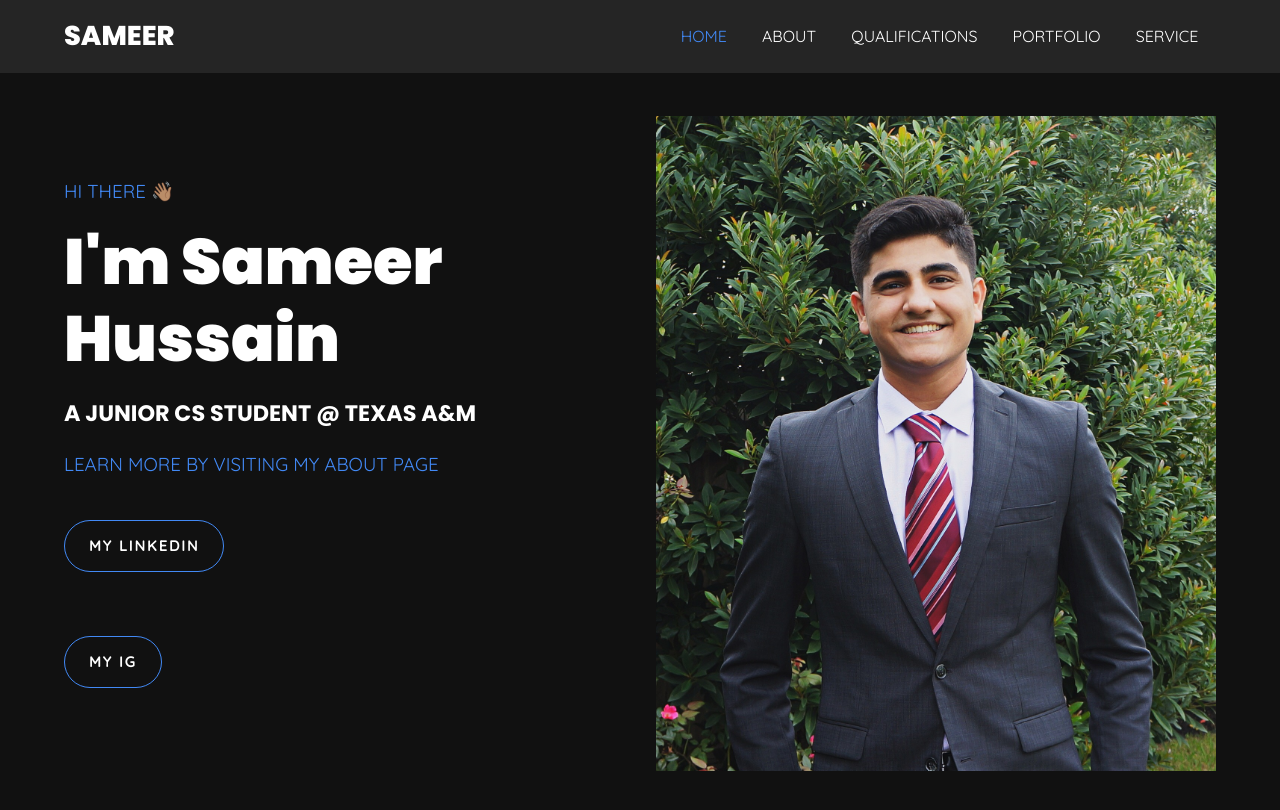
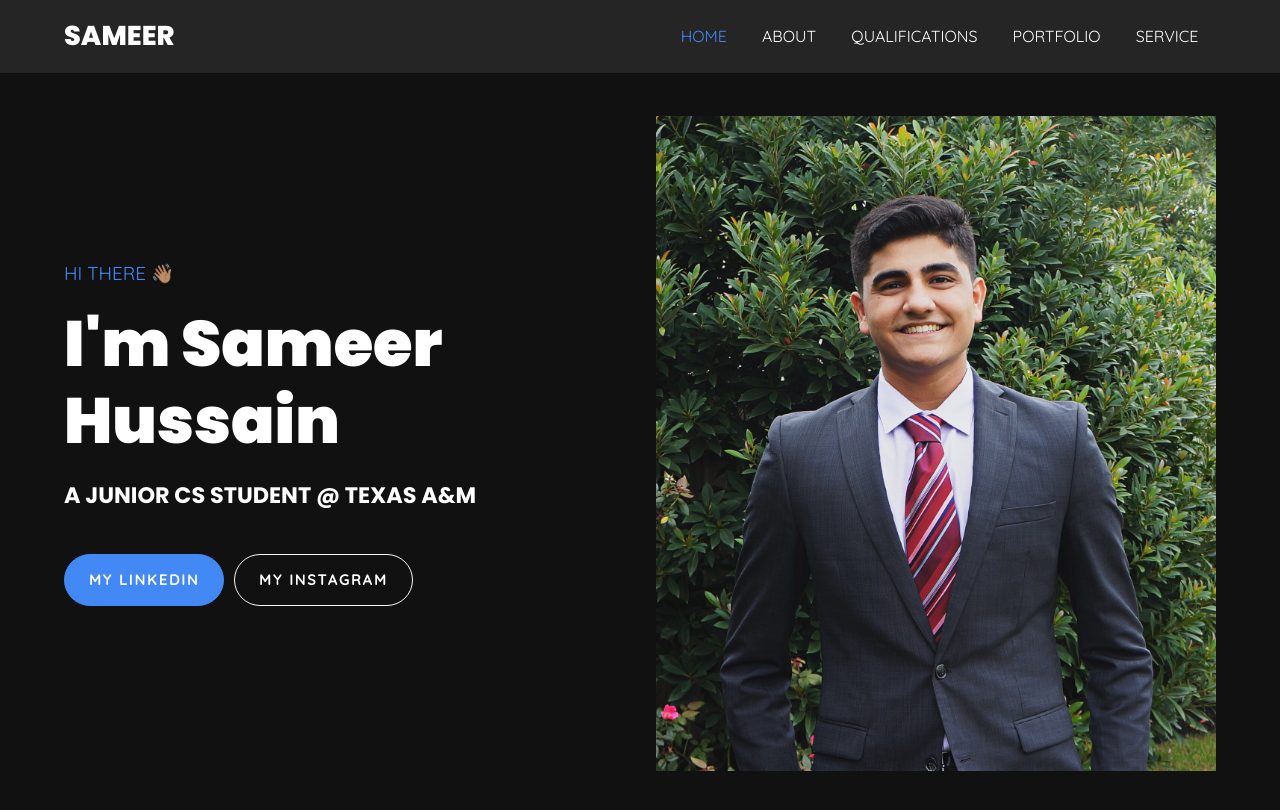
Before and after one commit to sameer-h/sameer-h.github.io, a plain HTML site: page index.html in a window 1280 px wide. Drawn offline with Linux system fonts and the light colour scheme.

Commit message:
cleaning up home page

```diff
--- a/index.html
+++ b/index.html
@@ -2,7 +2,6 @@
 <html>
   <head>
     <meta charset="utf-8">
-    <title>Home</title>
     <meta name="viewport" content="width=device-width, initial-scale=1">
     <meta name="description" content="My Portfolio" />
     <meta name="title" property="og:title" content="My Portfolio" />
@@ -65,22 +64,12 @@
       <div class = "row">
         <div class = "row-left">
           <h3>Hi there 👋🏽</h3>
-          <h1>I'm sameer hussain</h1>
+          <h1>i'm sameer hussain</h1>
           <h2>a junior cs student @ texas a&m</h2>
-          <h3>Learn more by visiting my about page</h3>
           <div class = "home-pg-btn">
-            <a href="https://www.linkedin.com/in/sameer-hussain-0933b019b/">
-              <button type = "button" class = "btn">my linkedIn</button>
-            </a>
+            <button type = "button" class = "btn"> <a href = "https://www.linkedin.com/in/sameer-hussain-0933b019b/">my linkedin</a></button>
+            <button type = "button" class = "btn"> <a href = "https://www.instagram.com/sameerhussa.in/">my instagram <i class = "fab fa-instagram"> </i></a></button>
           </div>
-          <div class = "home-pg-btn">
-            <a href="https://www.instagram.com/sameerhussa.in/">
-              <button type = "button" class = "btn">My IG</button>
-            </a>
-          </div>
-
-
-
         </div>
 
         <div class = "row-right">
```
